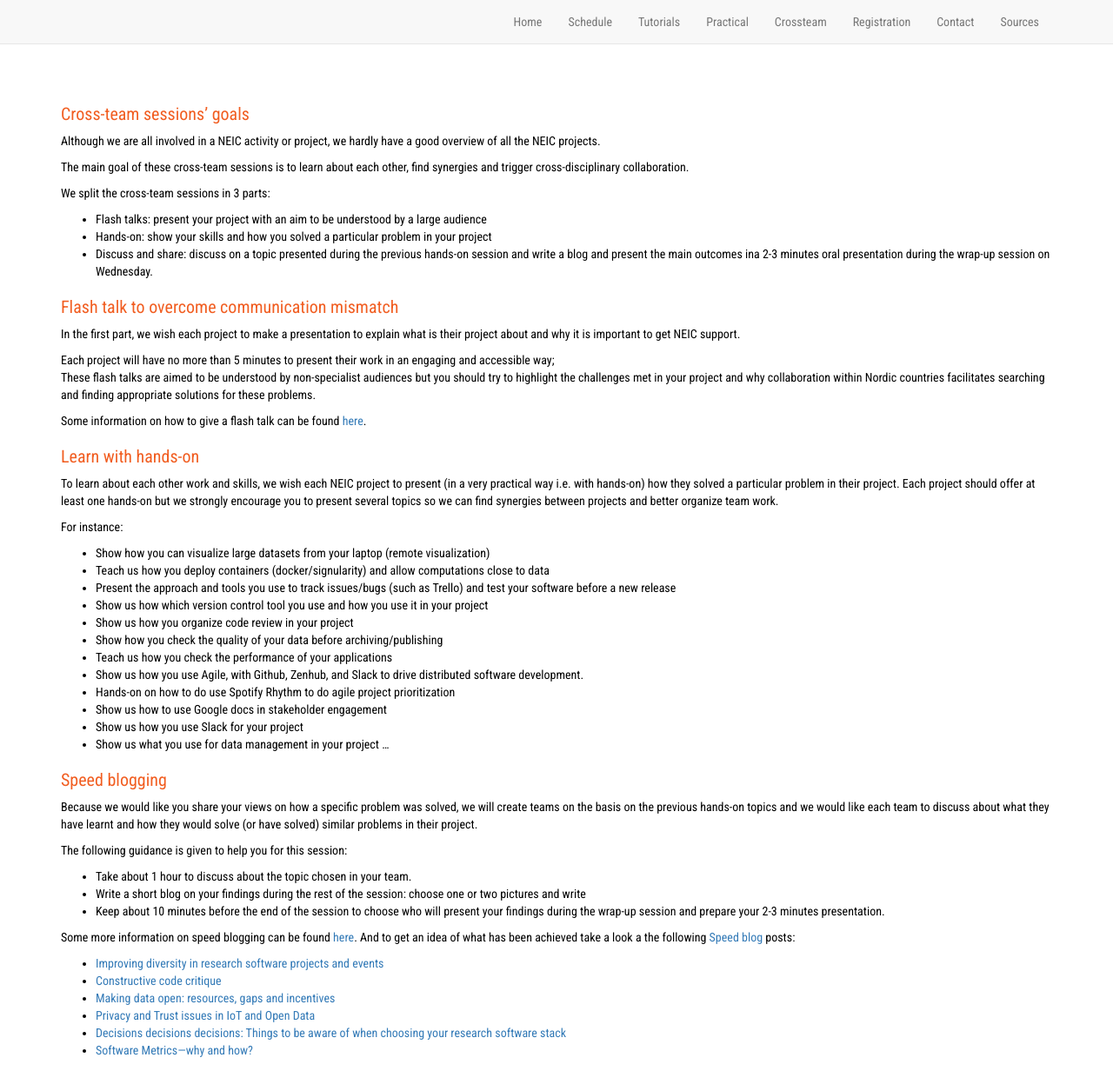
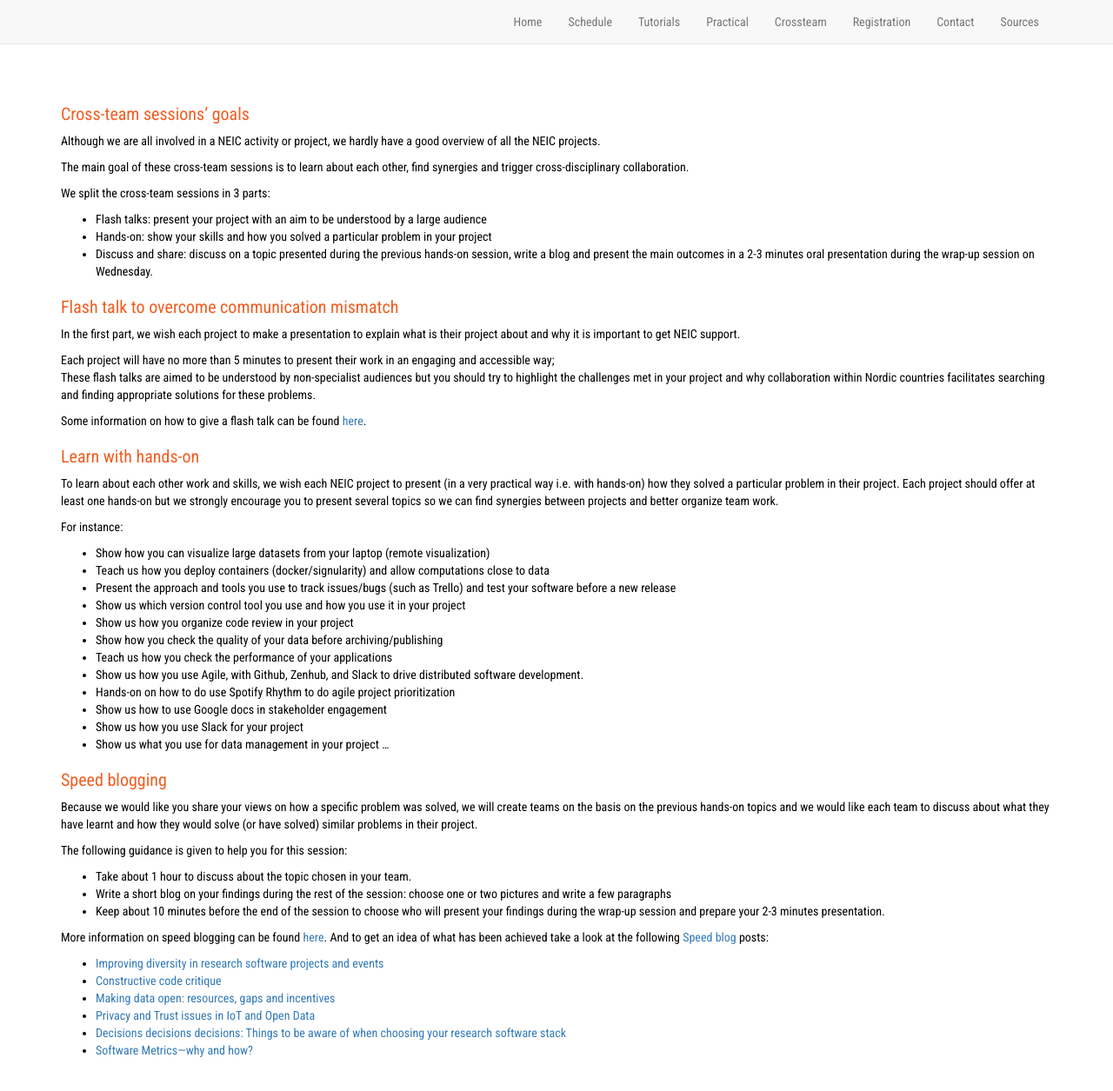
Before and after one commit to neicnordic/ahm18.neic.nordforsk.org, a Jekyll site: the page built from crossteam.md, in a window 1280 px wide and 1400 px high. Shown: the top 1255 px of the window at 87% size. Built offline with Jekyll 4.4.1, drawn with Linux system fonts in a browser that asks for light colours; nearby versions of some CDN libraries; our own code applies the rules of GitHub Pages for plain Markdown files.

Commit message:
fix typos

```diff
--- a/crossteam.md
+++ b/crossteam.md
@@ -14,7 +14,7 @@ We split the cross-team sessions in 3 parts:
 
 - Flash talks: present your project with an aim to be understood by a large audience
 - Hands-on: show your skills and how you solved a particular problem in your project
-- Discuss and share: discuss on a topic presented during the previous hands-on session and write a blog and present the main outcomes ina 2-3 minutes oral
+- Discuss and share: discuss on a topic presented during the previous hands-on session, write a blog and present the main outcomes in a 2-3 minutes oral
 presentation during the wrap-up session on Wednesday.
 
 
@@ -41,7 +41,7 @@ For instance:
 - Show how you can visualize large datasets from your laptop (remote visualization)
 - Teach us how you deploy containers (docker/signularity) and allow computations close to data
 - Present the approach and tools you use to track issues/bugs (such as Trello) and test your software before a new release
-- Show us how which version control tool you use and how you use it in your project
+- Show us which version control tool you use and how you use it in your project
 - Show us how you organize code review in your project
 - Show how you check the quality of your data before archiving/publishing
 - Teach us how you check the performance of your applications
@@ -60,13 +60,13 @@ would like each team to discuss about what they have learnt and how they would s
 
 The following guidance is given to help you for this session:
 - Take about 1 hour to discuss about the topic chosen in your team.
-- Write a short blog on your findings during the rest of the session: choose one or two pictures and write
+- Write a short blog on your findings during the rest of the session: choose one or two pictures and write a few paragraphs
 - Keep about 10 minutes before the end of the session to choose who will present your findings during the wrap-up session
 and prepare your 2-3 minutes presentation.
 
 
-Some more information on speed blogging can be found [here](https://www.software.ac.uk/term/speed-blogging). And to get an idea of what has been achieved take
-a look a the following [Speed blog](https://www.software.ac.uk/tags/speed-blog-posts) posts:
+More information on speed blogging can be found [here](https://www.software.ac.uk/term/speed-blogging). And to get an idea of what has been achieved take
+a look at the following [Speed blog](https://www.software.ac.uk/tags/speed-blog-posts) posts:
 - [Improving diversity in research software projects and events](https://www.software.ac.uk/blog/2017-06-01-improving-diversity-research-software-projects-and-events)
 - [Constructive code critique](https://www.software.ac.uk/blog/2017-05-11-constructive-code-critique)
 - [Making data open: resources, gaps and incentives](https://www.software.ac.uk/blog/2017-05-24-making-data-open-resources-gaps-and-incentives)
```
